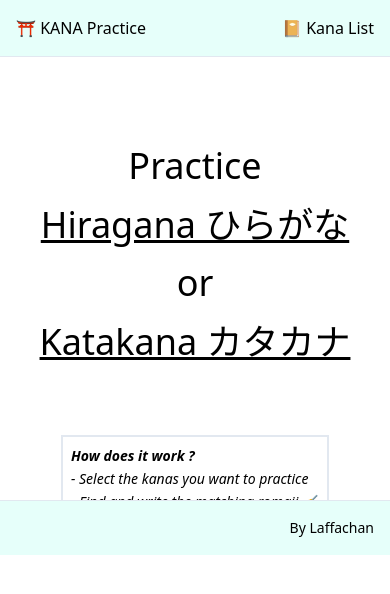
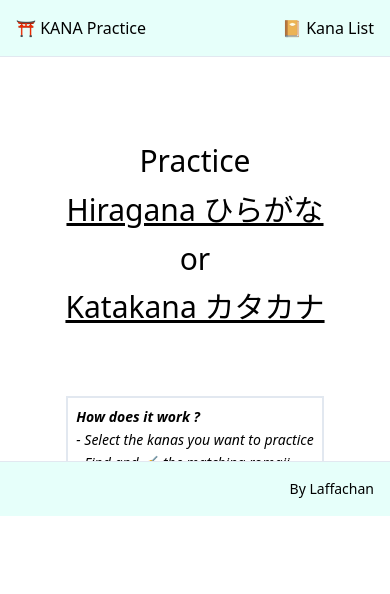
Before and after one commit to laffachan/kana-sensei, a React (Create React App) app: page /#/ in a window 390 px wide. Shown: the top 594 px of the page. Built offline with nearby package versions, Linux system fonts and the light colour scheme.

Commit message:
homepage

```diff
--- a/src/Home.tsx
+++ b/src/Home.tsx
@@ -3,7 +3,7 @@ import { Link } from "react-router-dom";
 
 export default function Home() {
   return (
-    <div className="pt-20 flex flex-1 flex-col items-center leading-relaxed text-4xl sm:text-5xl">
+    <div className="pt-20 flex flex-1 flex-col items-center leading-relaxed text-3xl sm:text-5xl">
         Practice
         <Link to="/hiragana" className="underline">
           Hiragana ひらがな
@@ -15,7 +15,7 @@ export default function Home() {
         <div className="border-2 text-sm italic mt-16 m-8 p-2">
           <p className="font-bold">How does it work ?</p>
           <p>- Select the kanas you want to practice</p>
-        <p>- Find and write the matching romaji <span role="img" aria-label="writing-hand">✍️</span></p>
+          <p>- Find and <span role="img" aria-label="writing-hand">✍️</span> the matching romaji </p>
         </div>
       <footer className="text-right w-screen p-4 text-sm absolute bottom-0 border-t bg-teal-100 text-black">
         <div className="lg:mx-40 xl:mx-64 ">
--- a/src/Question.tsx
+++ b/src/Question.tsx
@@ -128,7 +128,7 @@ function Question({
       </div>
       <div onClick={next}
         className={classNames(
-          "border-2 border-gray-400 rounded p-2 mb-6 inline-block text-6xl w-32 m-2 cursor-pointer",
+          "border-2 border-gray-400 rounded p-2 mb-6 inline-block text-6xl w-32 m-2 uppercase cursor-pointer",
           {
             "invisible": !isAnswered || isCorrect,
             "transition transform translate-x-20 duration-1000 border-red-400": isAnswered && !isCorrect
@@ -174,7 +174,7 @@ function Question({
         </div>
         {isAnswered && !isCorrect ? (
           <>
-            <p className="text-gray-600">
+            <p className="text-gray-600 mx-6">
               <span className="uppercase">{inputValue}</span> ={" "}
               {findKana(kanaList, inputValue)} / press enter to continue, or click on the answer
             </p>
@@ -188,176 +188,3 @@ function Question({
 }
 
 export default Question;
-
-// import React, { useState, useEffect } from "react";
-// import classNames from "classnames";
-
-// function findKana(kanaList: string[][], romaji: string): string | undefined {
-//   const [kana] = kanaList.find(kana => kana[1] === romaji) || [];
-//   return kana;
-// }
-
-// type Props = {
-//   kanaList: string[][];
-//   kana: string;
-//   goodAnswer: string;
-//   onGoodAnswered: () => void;
-//   onBadAnswered: () => void;
-// };
-
-// const goodEmoji = [
-//   "😊",
-//   "🤓",
-//   "😃",
-//   "🤩",
-//   "🥳",
-//   "👍",
-//   "👏",
-//   "💪",
-//   "😍",
-//   "😁",
-//   "🤠"
-// ];
-// const badEmoji = [
-//   "😆",
-//   "🤣",
-//   "🤐",
-//   "🙄",
-//   "🤢",
-//   "😵",
-//   "☹",
-//   "😰",
-//   "😭",
-//   "😖",
-//   "😱",
-//   "🤬",
-//   "👎"
-// ];
-
-// // kanaList is an array of pairs kana <-> romaji
-// // example: [["あ", "a"], ["い", "i"] ...]
-// // kana is the kana that the user needs to translate
-// // example: "あ"
-// function Question({
-//   kanaList,
-//   kana,
-//   goodAnswer,
-//   onGoodAnswered,
-//   onBadAnswered
-// }: Props) {
-//   const [isCorrect, setIsCorrect] = useState(false);
-//   const [exist, setExist] = useState(true);
-//   const [inputValue, setInputValue] = useState("");
-//   const [isAnswered, setIsAnswered] = useState(false);
-
-//   const good = [...goodEmoji][
-//     Math.floor(Math.random() * [...goodEmoji].length)
-//   ];
-//   const bad = [...badEmoji][Math.floor(Math.random() * [...badEmoji].length)];
-
-//   useEffect(clear, [kana]);
-
-//   function handleChange(e: React.ChangeEvent<HTMLInputElement>) {
-//     const userKana = findKana(kanaList, e.target.value);
-//     setInputValue(e.target.value);
-//     console.log(userKana, isAnswered, !isCorrect);
-//     // si il existe
-//     if (userKana) {
-//       console.log("test");
-//       setIsAnswered(true);
-//       setExist(true);
-//       setIsCorrect(userKana === kana);
-//       if (userKana === kana) {
-//         onGoodAnswered();
-//       }
-//     } else {
-//       setExist(false);
-//     }
-//   }
-
-//   function handleSubmit(e: React.FormEvent<HTMLFormElement>) {
-//     e.preventDefault();
-//     console.log(inputValue);
-//     if (isAnswered === true) {
-//       if (!isCorrect) {
-//         onBadAnswered();
-//         clear();
-//       } else {
-//         // Prevent the kana to change on click when good answer
-//         setTimeout(() => clear(), 1000);
-//       }
-//     }
-//   }
-
-//   function clear() {
-//     setIsAnswered(false);
-//     setIsCorrect(false);
-//     setInputValue("");
-//   }
-
-//   return (
-//     <div className="pt-12 text-center">
-//       <div
-//         className={classNames(
-//           "border-2 border-gray-400 rounded p-2 mb-6 inline-block text-6xl w-32 m-2 ",
-//           {
-//             "border-green-400": isAnswered && isCorrect,
-//             "border-red-400": isAnswered && !isCorrect
-//           }
-//         )}
-//       >
-//         {kana}
-//       </div>
-//       <form action="#" onSubmit={handleSubmit}>
-//         <input
-//           type="text"
-//           className={classNames(
-//             "border border-gray-400 rounded-md mb-4 px-2 py-1 uppercase text-center w-24 text-xl",
-//             {
-//               "border-green-800 bg-green-200 text-green-800":
-//                 isAnswered && isCorrect,
-//               "border-red-800 bg-red-200 text-red-800": isAnswered && !isCorrect
-//             }
-//           )}
-//           minLength={1}
-//           maxLength={4}
-//           size={4}
-//           spellCheck={false}
-//           autoCapitalize="none"
-//           autoCorrect="off"
-//           autoComplete="off"
-//           onChange={handleChange}
-//           aria-label="questionInput"
-//           value={inputValue}
-//         />
-//         <div data-testid="status" className="text-xl">
-//           {isAnswered && exist ? (
-//             isCorrect ? (
-//               <div data-testid="good">{good}</div>
-//             ) : (
-//               <div data-testid="bad">{bad}</div>
-//             )
-//           ) : (
-//             ""
-//           )}{" "}
-//         </div>
-//         {isAnswered && !isCorrect ? (
-//           <>
-//             <p className="text-gray-600">
-//               Good answer :{" "}
-//               <span className="uppercase font-bold">{goodAnswer}</span>
-//             </p>
-//             <p className="text-gray-600">
-//               <span className="uppercase">{inputValue}</span> ={" "}
-//               {findKana(kanaList, inputValue)} / press enter to continue...
-//             </p>
-//           </>
-//         ) : (
-//           ""
-//         )}
-//       </form>
-//     </div>
-//   );
-// }
-
-// export default Question;
```
Also changed, not shown: src/Practice.tsx (+0 -27 lines). Lines whose indentation alone changed are shown as unchanged.
